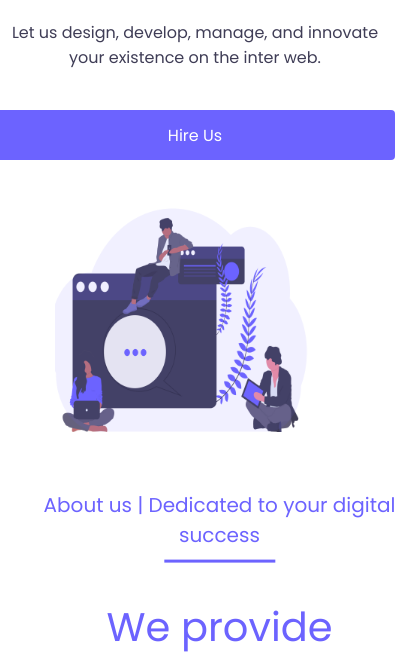
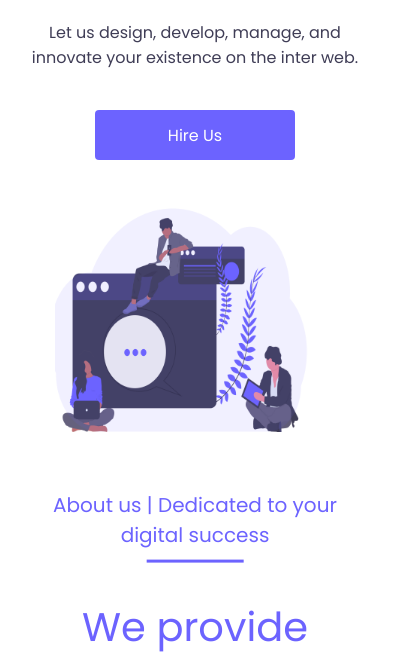
Before and after one commit to njabulo-mathew/getaliks-website, a plain HTML site: page index.html in a window 390 px wide. Shown: the part 192-846 px from the top of the page, 420 px wide, since content can reach past the window. Drawn offline with Linux system fonts and the light colour scheme.

Commit message:
Update style.css

```diff
--- a/style.css
+++ b/style.css
@@ -500,8 +500,17 @@ footer {
 @media screen and (max-width: 500px) {
   html {
     font-size: 50%;
+    width: 100vw;
     scroll-behavior: smooth;
+    overflow-x: hidden;
   }
+
+  /*---home---*/
+
+  .btn {
+    width: 200px;
+  }
+
   /*---services---*/
 
 }
```
